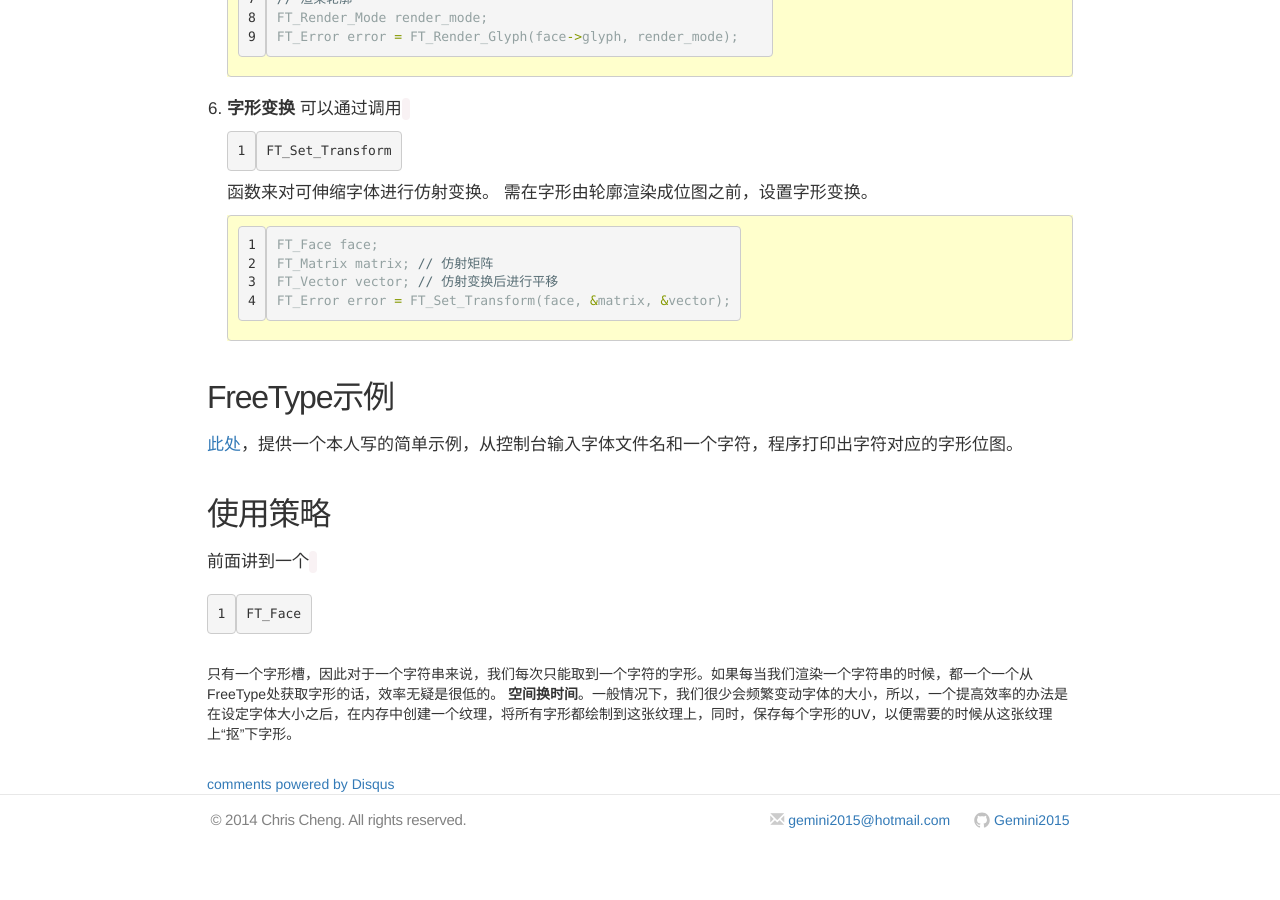
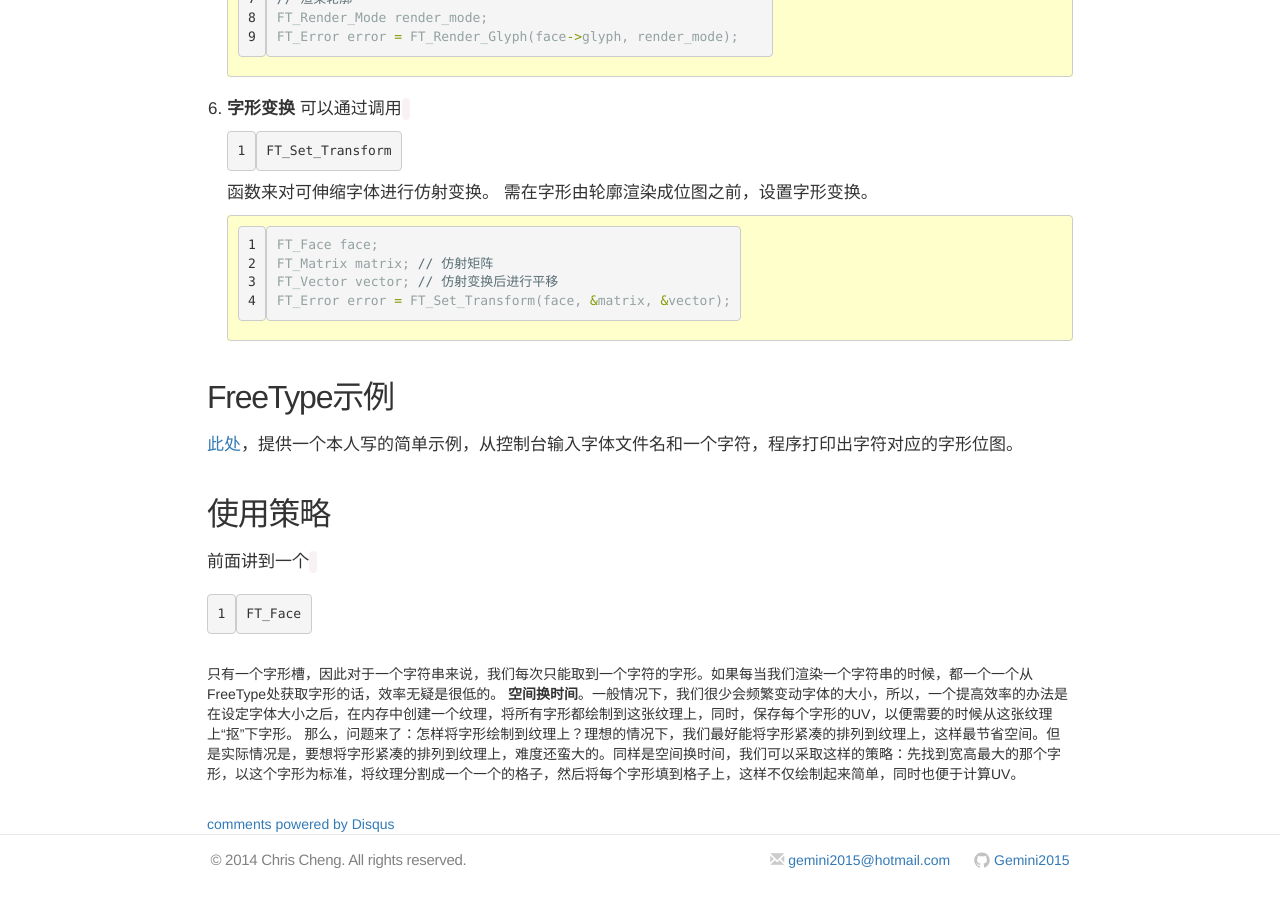
Before and after one commit to Gemini2015/gemini2015.github.io, a Jekyll site: the page built from _posts/2015-01-31-opengl-text-drawing-note.markdown, in a window 1280 px wide and 900 px high, scrolled down 6389 px. Built offline with Jekyll 4.4.1, drawn with Linux system fonts in a browser that asks for light colours; nearby versions of some CDN libraries; comment, search, counter and statistics services are not loaded; before the commit the page ends 7249 px from its top, so only the background shows below that.

Commit message:
更新使用策略

```diff
--- a/_posts/2015-01-31-opengl-text-drawing-note.markdown
+++ b/_posts/2015-01-31-opengl-text-drawing-note.markdown
@@ -179,3 +179,4 @@
 ## 使用策略
 前面讲到一个`FT_Face`只有一个字形槽，因此对于一个字符串来说，我们每次只能取到一个字符的字形。如果每当我们渲染一个字符串的时候，都一个一个从FreeType处获取字形的话，效率无疑是很低的。
 **空间换时间**。一般情况下，我们很少会频繁变动字体的大小，所以，一个提高效率的办法是在设定字体大小之后，在内存中创建一个纹理，将所有字形都绘制到这张纹理上，同时，保存每个字形的UV，以便需要的时候从这张纹理上“抠”下字形。
+那么，问题来了：怎样将字形绘制到纹理上？理想的情况下，我们最好能将字形紧凑的排列到纹理上，这样最节省空间。但是实际情况是，要想将字形紧凑的排列到纹理上，难度还蛮大的。同样是空间换时间，我们可以采取这样的策略：先找到宽高最大的那个字形，以这个字形为标准，将纹理分割成一个一个的格子，然后将每个字形填到格子上，这样不仅绘制起来简单，同时也便于计算UV。
```
